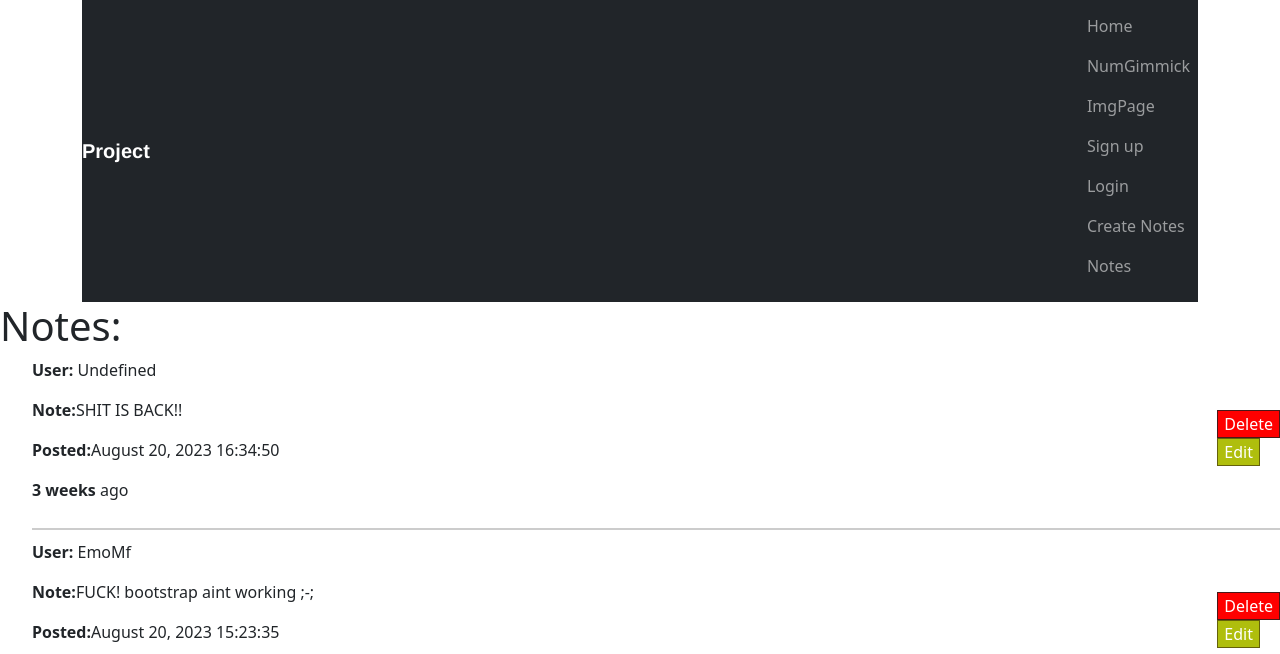
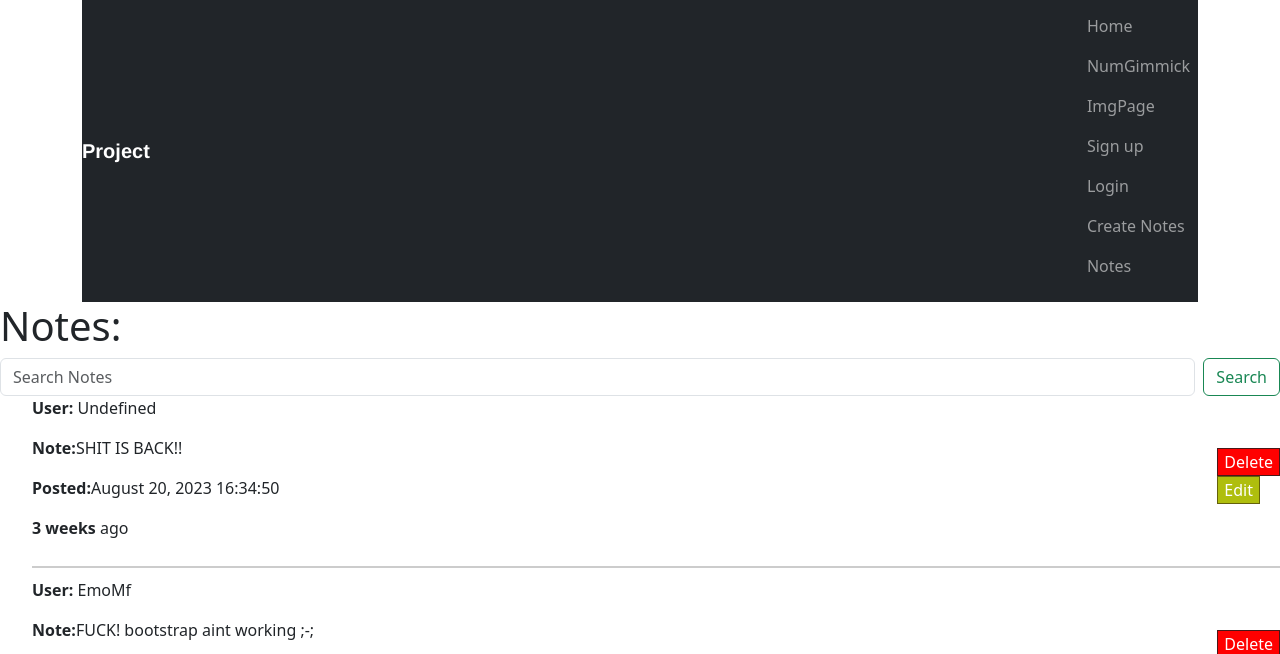
Before and after one commit to Neokairos/django3, a Django app: page /notes in a window 1280 px wide. Shown: the top 654 px of the page. Run offline with Django 4.2, Linux system fonts and the light colour scheme; data comes from the database, SQL or seed files in the repository.

Commit message:
Search Bar Added

```diff
--- a/projects/views.py
+++ b/projects/views.py
@@ -9,6 +9,7 @@
 from datetime import datetime
 from .models import Note
 from .forms import NoteForm
+from .forms import SearchForm
 
 
 def home(request):
@@ -91,3 +92,16 @@
     else:
         form = NoteForm(instance=note)
     return render(request, 'edit_note.html', {'form':form, 'note':note})
+
+
+
+def search_bar(request):
+    form = SearchForm(request.GET)
+    results = []
+
+    if form.is_valid():
+        search_query = form.cleaned_data['search_query']
+        results = Note.objects.filter(content__icontains=search_query)
+
+    notes = Note.objects.all()
+    return render(request,'notes.html',{'form':form,'results':results,'notes':notes})
--- a/templates/notes.html
+++ b/templates/notes.html
@@ -55,6 +55,13 @@
 
     <h1>Notes:</h1>
 
+    <div class="SearchBar">
+        <form class="d-flex" method="get" action="{% url 'search_bar' %}">
+            <input class="form-control me-2" type="search" name="search_query" placeholder="Search Notes">
+            <button class="btn btn-outline-success" type="submit">Search</button>
+        </form>
+    </div>
+
     <ul>
         {% for note in notes %}
             <li class="note-item">
```
Also changed, not shown: projects/tests.py (+12 -0 lines).
